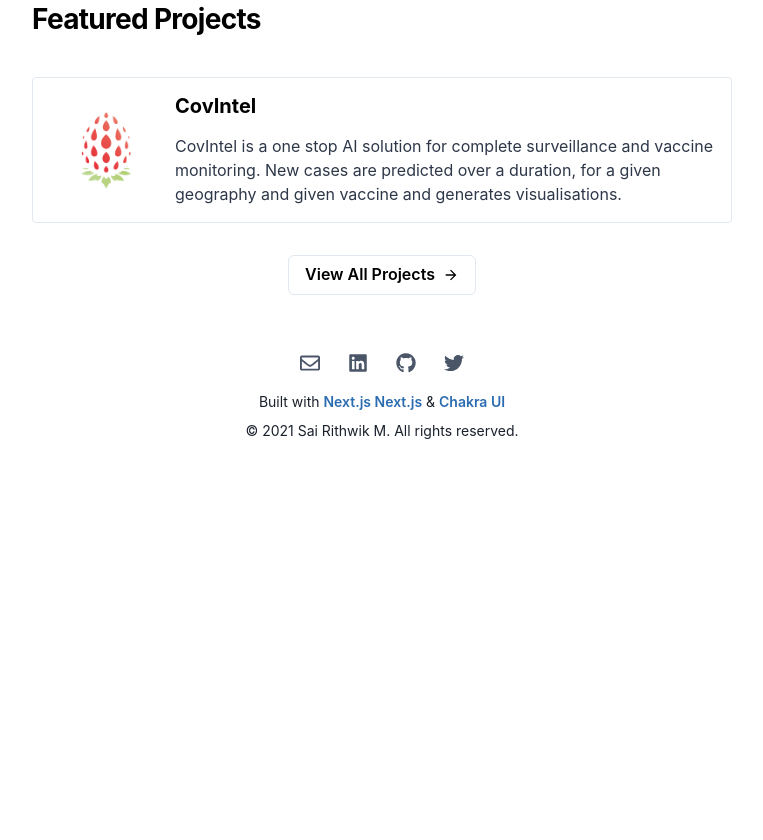
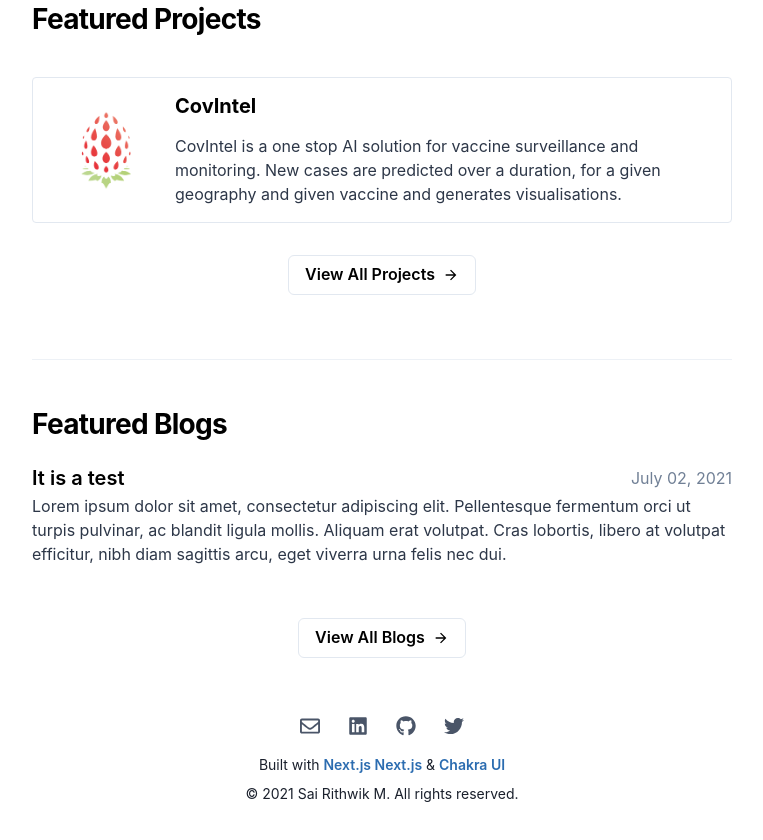
Before and after one commit to rtwksai/portfolio, a Next.js app: page / in a window 1280 px wide. Shown: the part 660-1500 px from the top of the page, without its empty margins (258-1021 px from the left). Before the commit the page ends 1149 px from the top, so only its background shows below. Built offline with nearby package versions, Linux system fonts and the light colour scheme.

Commit message:
Added featured blogs section

```diff
--- a/pages/index.js
+++ b/pages/index.js
@@ -17,8 +17,9 @@ import { NextSeo } from 'next-seo'
 import { linkColor } from '../styles/darkMode'
 import Container from '../components/Container'
 import ProjectCard from '../components/ProjectCard'
+import BlogPost from '../components/BlogPost'
 
-const url = 'https://localhost:3000/'
+const url = 'https://rithwiksai.tech'
 const title = 'Home - Rithwik'
 const description = "Developer and an undergraduate IIIT Bangalore, India."
 
@@ -119,26 +120,53 @@ export default function Home() {
                         letterSpacing="tight"
                         size="lg"
                         fontWeight={700}
+                        mb={6}
                     >
                         Featured Projects
                     </Heading>
-                    <br/>
+
                     <ProjectCard
                     title="CovIntel"
                     href="https://github.com/DaKeiser/chaos"
                     src="/images/chaos-td.png"
                     alt='Chaos'
-                    // color={iconColor[colorMode]}
                     >
-                        CovIntel is a one stop AI solution for complete surveillance and vaccine monitoring.
+                        CovIntel is a one stop AI solution for vaccine surveillance and monitoring.
                         New cases are predicted over a duration, for a given geography and given vaccine and generates visualisations.
                     </ProjectCard>
+
+                    <Flex justify="center" width="100%">
+                        <NextLink href="/projects" passHref>
+                            <ChakraLink _hover="none" mt={8}>
+                            <Button rightIcon={<ArrowForwardIcon />} colorScheme="gray" variant="outline" aria-label="view all projects">
+                                View All Projects
+                            </Button>
+                            </ChakraLink>
+                        </NextLink>
+                    </Flex>
+
+                    <Divider mb={12} mt={16} w='100%' alignSelf="center" />
+
+                    <Heading
+                        letterSpacing="tight"
+                        size="lg"
+                        fontWeight={700}
+                        mb={6}
+                    >
+                        Featured Blogs
+                    </Heading>
+                    <BlogPost
+                        title="It is a test"
+                        publishedAt="2021-07-02"
+                        summary="Lorem ipsum dolor sit amet, consectetur adipiscing elit. Pellentesque fermentum orci ut turpis pulvinar, ac blandit ligula mollis. Aliquam erat volutpat. Cras lobortis, libero at volutpat efficitur, nibh diam sagittis arcu, eget viverra urna felis nec dui."
+                        slug="test1"
+                    />
                 </Flex>
                 <Flex justify="center" width="100%">
-                    <NextLink href="/projects" passHref>
-                        <ChakraLink _hover="none" mt={8}>
-                        <Button rightIcon={<ArrowForwardIcon />} colorScheme="gray" variant="outline" aria-label="view all projects">
-                            View All Projects
+                    <NextLink href="/blog" passHref>
+                        <ChakraLink _hover="none" mt={3}>
+                        <Button rightIcon={<ArrowForwardIcon />} colorScheme="gray" variant="outline" aria-label="view all blogs">
+                            View All Blogs
                         </Button>
                         </ChakraLink>
                     </NextLink>
```
